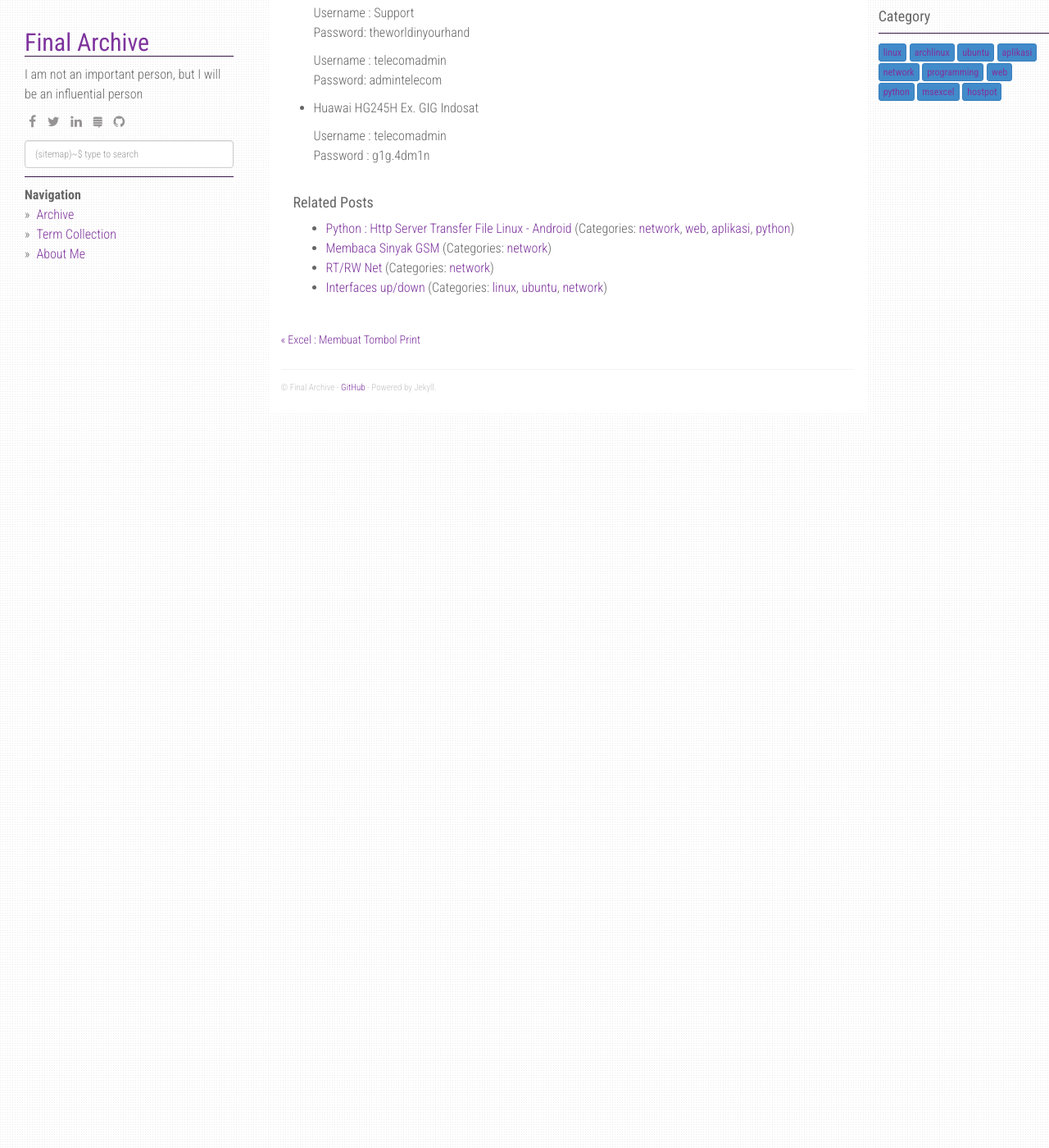
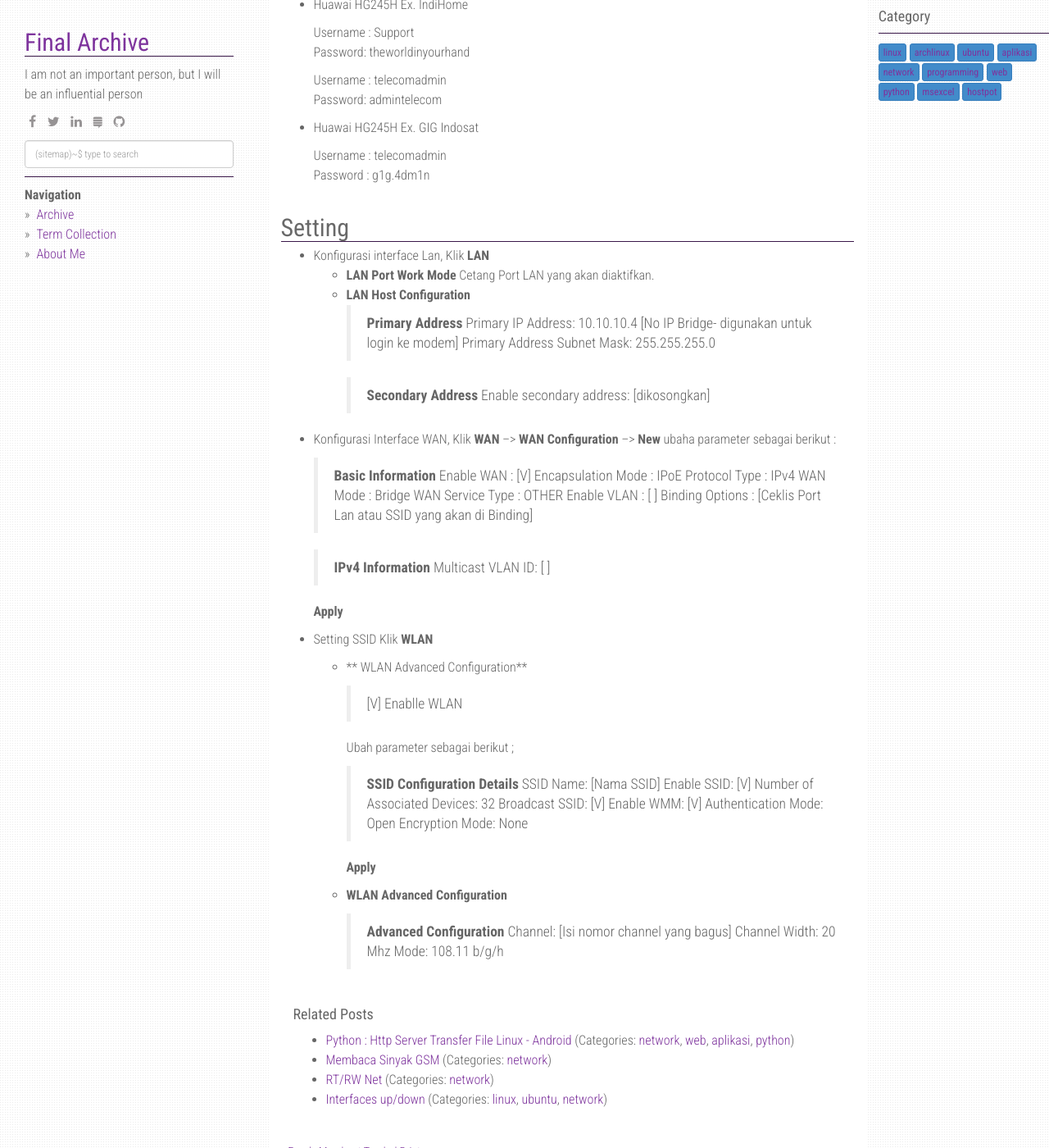
Before and after one commit to finalarchive/finalarchive.github.io, a Jekyll site: the page built from _posts/2020-10-17-Setting-Huawei-HG8245H-Model-Bridge.md, in a window 1280 px wide and 1400 px high, scrolled down 267 px. Shown: the whole window at 82% size. Built offline with Jekyll 4.4.1, drawn with Linux system fonts in a browser that asks for light colours; nearby versions of some CDN libraries.

Commit message:
20201018

```diff
--- a/_posts/2020-10-17-Setting-Huawei-HG8245H-Model-Bridge.md
+++ b/_posts/2020-10-17-Setting-Huawei-HG8245H-Model-Bridge.md
@@ -26,3 +26,56 @@ permalink: /:year/:month/:title
 
   Username : telecomadmin<br>
   Password : g1g.4dm1n<br>
+
+## Setting
+* Konfigurasi interface Lan, Klik **LAN**
+	* **LAN Port Work Mode** Cetang Port LAN yang akan diaktifkan.
+	* **LAN Host Configuration**
+		>**Primary Address**
+		>Primary IP Address: 10.10.10.4 [No IP Bridge- digunakan untuk login ke modem]
+		>Primary Address Subnet Mask: 255.255.255.0
+
+		>**Secondary Address**
+		>Enable secondary address:	[dikosongkan]
+
+* Konfigurasi Interface WAN, Klik **WAN** --> **WAN Configuration** --> **New** ubaha parameter sebagai berikut :
+
+  >**Basic Information**
+  >Enable WAN : [V]
+  >Encapsulation Mode : IPoE
+  >Protocol Type : IPv4
+  >WAN Mode : Bridge WAN
+  >Service Type : OTHER
+  >Enable VLAN : [ ]
+  >Binding Options : [Ceklis Port Lan atau SSID yang akan di Binding]
+
+  >**IPv4 Information**
+  >Multicast VLAN ID: [ ]
+
+  **Apply**
+
+* Setting SSID Klik  **WLAN**
+
+  * ** WLAN Advanced Configuration**
+
+	  >[V] Enablle WLAN
+
+	  Ubah parameter sebagai berikut ;
+
+	  >**SSID Configuration Details**
+	  >SSID Name: [Nama SSID]
+	  >Enable SSID: [V]
+	  >Number of Associated Devices: 32
+	  >Broadcast SSID: [V]
+	  >Enable WMM: [V]
+	  >Authentication Mode: Open
+	  >Encryption Mode: None
+
+  	**Apply**
+
+  * **WLAN Advanced Configuration**
+
+    >**Advanced Configuration**
+	  >Channel: [Isi nomor channel yang bagus]
+    >Channel Width:	20 Mhz
+    >Mode: 108.11 b/g/h
```
